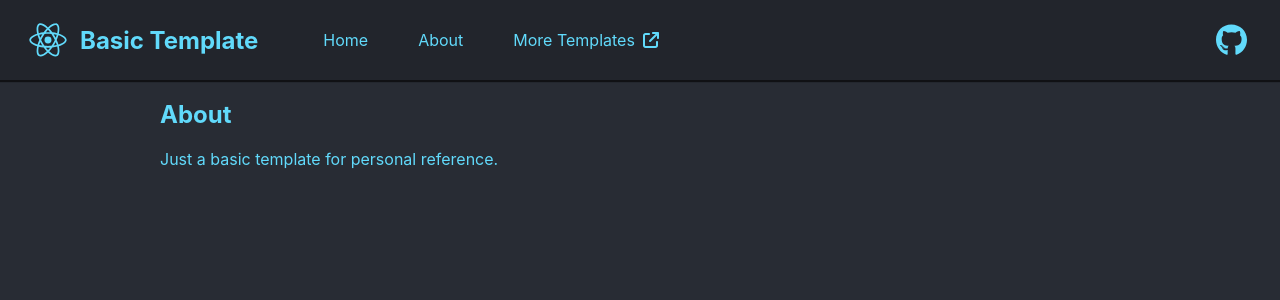
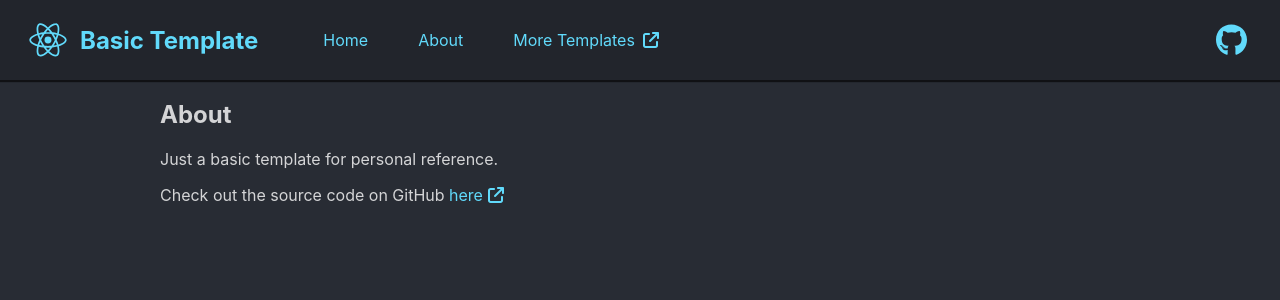
Before and after one commit to lmReef/website-template-basic, a React (Create React App) app: page /website-template-basic/about in a window 1280 px wide. Shown: the top 300 px of the page. Built offline with nearby package versions, Linux system fonts and the light colour scheme.

Commit message:
fix: add react router basename, styling

```diff
--- a/package.json
+++ b/package.json
@@ -1,7 +1,7 @@
 {
   "name": "website-template-basic",
   "version": "0.1.0",
-  "homepage": "./",
+  "homepage": "https://lmreef.github.io/website-template-basic/",
   "private": true,
   "dependencies": {
     "@fortawesome/fontawesome-svg-core": "^6.5.2",
--- a/src/components/Main.scss
+++ b/src/components/Main.scss
@@ -1,3 +1,11 @@
 .main-content {
   margin: 1rem 10rem;
+
+  .icon {
+    font-size: 1rem;
+
+    &.inline-with-text {
+      margin: 0 0.3rem;
+    }
+  }
 }
--- a/src/index.scss
+++ b/src/index.scss
@@ -6,7 +6,7 @@ body {
   -webkit-font-smoothing: antialiased;
   -moz-osx-font-smoothing: grayscale;
 
-  color: #61dafb;
+  color: #ffffffcc;
   background-color: #282c34;
 }
 
@@ -19,6 +19,6 @@ a,
 a:hover,
 a:visited,
 a:active {
-  color: inherit;
+  color: #61dafb;
   text-decoration: none;
 }
--- a/src/pages/About.tsx
+++ b/src/pages/About.tsx
@@ -1,8 +1,25 @@
+import { faArrowUpRightFromSquare } from "@fortawesome/free-solid-svg-icons";
+import { FontAwesomeIcon } from "@fortawesome/react-fontawesome";
+import { Link } from "react-router-dom";
+
 const About = () => {
   return (
     <div className="about">
       <h2>About</h2>
       <p>Just a basic template for personal reference.</p>
+      <span>
+        Check out the source code on GitHub{" "}
+        <Link
+          to="https://github.com/lmReef/website-template-basic"
+          target="_blank"
+        >
+          here
+          <FontAwesomeIcon
+            icon={faArrowUpRightFromSquare}
+            className="icon inline-with-text"
+          />
+        </Link>
+      </span>
     </div>
   );
 };
--- a/src/pages/Home.tsx
+++ b/src/pages/Home.tsx
@@ -11,6 +11,7 @@ const Home: FC = () => {
         <li>React Router</li>
         <li>SASS/SCSS</li>
         <li>Font Awesome</li>
+        <li>GitHub Pages</li>
       </ul>
     </div>
   );
```
